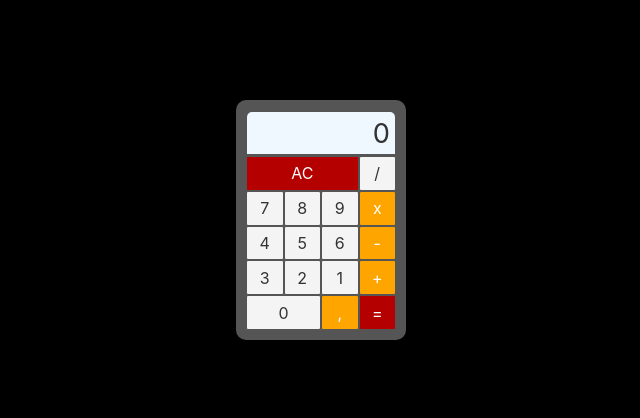
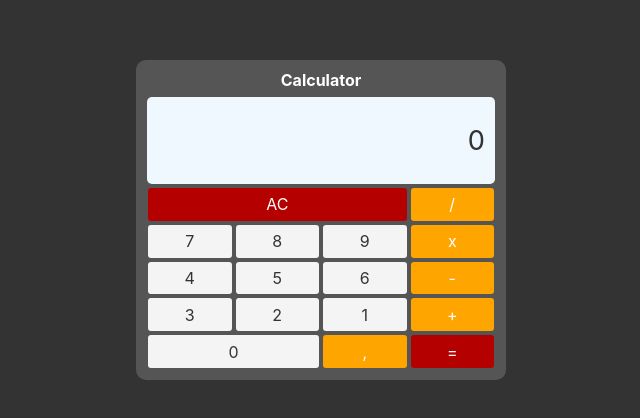
Before and after one commit to mufasa-dev/Svelte-Calculator, a Svelte app: page / in a window 1280 px wide. Shown: the part 188-606 px from the top of the page, without its empty margins (319-959 px from the left). Built offline with nearby package versions, Linux system fonts and the light colour scheme.

Commit message:
ajust css

```diff
--- a/src/App.svelte
+++ b/src/App.svelte
@@ -8,7 +8,7 @@
 
 <style>
 	:global(body) {
-		background-color: black;
+		background-color: #333;
 	}
 	:root {
 		--back: #555;
--- a/src/components/Button.svelte
+++ b/src/components/Button.svelte
@@ -18,7 +18,8 @@
     .btn {
         flex-basis: 25%;
         margin: 0;
-        border: 1px solid var(--back);
+        border: 2px solid var(--back);
+        border-radius: 5px;
     }
 
     .double {
@@ -32,9 +33,16 @@
         background-color: orange;
         color: white;
     }
+    .operation:not(:disabled):active {
+        background-color: rgb(253, 173, 24);
+        color: white;
+    }
 
     .highlight {
         background: #b50000;
         color: white;
     }
+    .highlight:not(:disabled):active {
+        background: #d10505;
+    }
 </style>
--- a/src/components/Calculator.svelte
+++ b/src/components/Calculator.svelte
@@ -15,10 +15,11 @@
 </script>
 
 <div class="calculator">
+    <h4 class="title">Calculator</h4>
     <Display value={calc.value} />
     <Line>
         <Button highlight triple text="AC" onClick={clearScreen} />
-        <Button text="/" onClick={textOperation} />
+        <Button operation text="/" onClick={textOperation} />
     </Line>
     <Line>
         <Button text="7" onClick={textNumber} />
@@ -48,11 +49,18 @@
 <style>
     .calculator {
         background-color: var(--back);
-        height: 220px;
-        width: 150px;
+        height: 300px;
+        width: 100%;
+        max-width: 350px;
         display: flex;
         flex-direction: column;
         padding: 10px;
         border-radius: 10px;
     }
+    .title {
+        color: white;
+        margin: 0;
+        margin-bottom: 5px;
+        text-align: center;
+    }
 </style>
--- a/src/components/Display.svelte
+++ b/src/components/Display.svelte
@@ -14,13 +14,12 @@
         flex: 1;
         justify-content: flex-end;
         align-items: center;
-        padding: 0 5px;
+        padding: 0 10px;
         font-size: 1.7rem;
         background: aliceblue;
         overflow: hidden;
         margin: 2px 1px;
-        border-top-right-radius: 5px;
-        border-top-left-radius: 5px;
+        border-radius: 5px;
     }
 
     .s-10 { font-size: 1.5rem }
```
